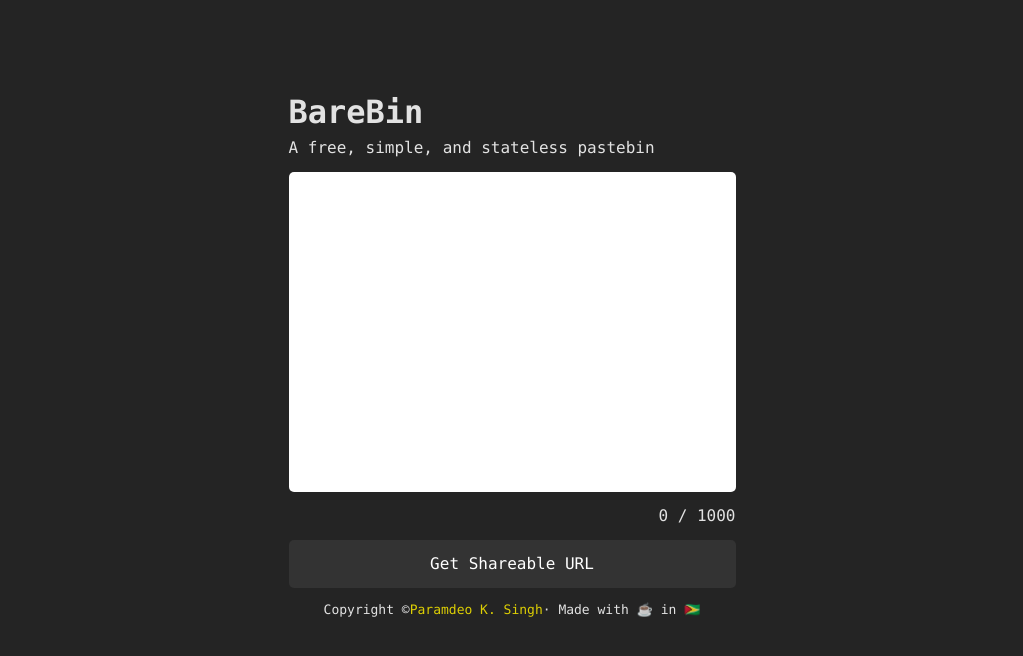
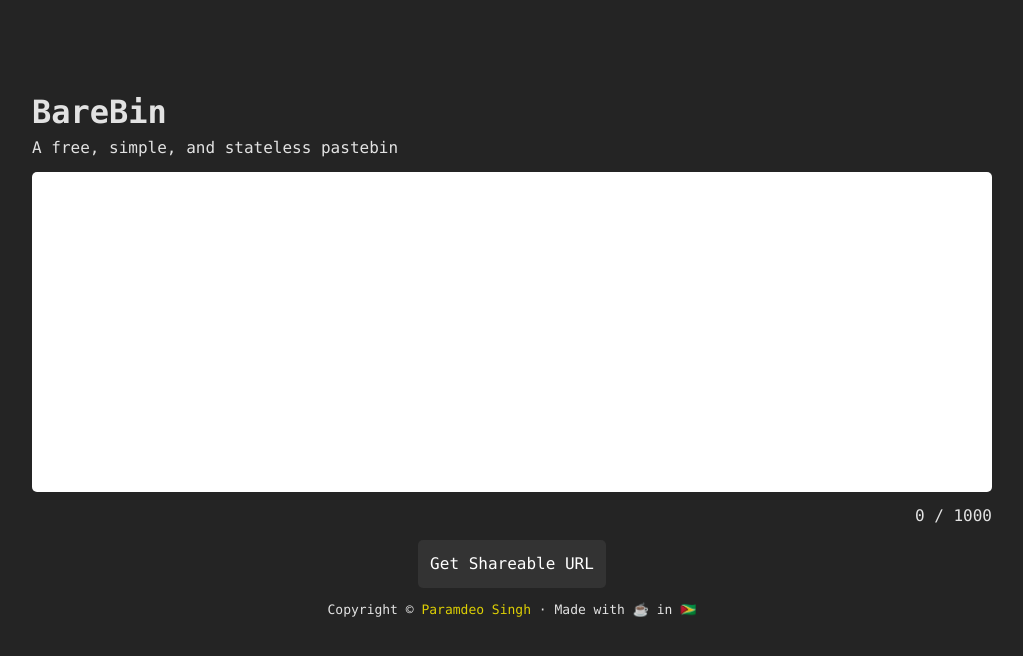
Before and after one commit to paramdeo/barebin, a React (Vite) app: page / in a window 1280 px wide. Shown: the top 656 px of the page, without its empty margins (128-1151 px from the left). Built offline with nearby package versions, Linux system fonts and the light colour scheme.

Commit message:
CSS layout tweaks

```diff
--- a/src/App.css
+++ b/src/App.css
@@ -57,7 +57,9 @@
   margin: 0 auto;
   padding: 5%;
   display: flex;
-  flex-direction: column;
+	flex-direction: column;
+  align-items: center;
+	align-content: center;
 }
 
 textarea {
@@ -70,6 +72,13 @@
   margin-bottom: 0.75rem;
   font-size: inherit;
   border-radius: 5px;
+  width: 75vw;
+}
+
+@media only screen and (max-width: 768px) {
+  textarea {
+    width: 100%;
+  }
 }
 
 a {
@@ -78,18 +87,15 @@
 }
 
 .flex-start {
-  display: flex;
-  justify-content: flex-start;
+  align-self: flex-start
 }
 
 .flex-end {
-  display: flex;
-  justify-content: flex-end;
+  align-self: flex-end;
 }
 
 .flex-center {
-  display: flex;
-  justify-content: center;
+  align-self: center;
 }
 
 .hidden {
@@ -119,4 +125,5 @@
 
 .footer {
   font-size: small;
+  text-align: center;
 }
--- a/src/App.tsx
+++ b/src/App.tsx
@@ -45,8 +45,10 @@
   return (
     <>
       <br/>
-      <h1 className="flex-start">BareBin</h1>
-      <p className="flex-start">A free, simple, and stateless pastebin</p>
+      <div className="flex-start">
+      <h1>BareBin</h1>
+      <p>A free, simple, and stateless pastebin</p>
+      </div>
       <textarea
         name="message"
         rows={12}
@@ -55,12 +57,13 @@
         ref={messageRef}
         defaultValue={state}
         onChange={updateBinLength}
-        readOnly={ existingURL ? true : false} />
+        readOnly={ existingURL ? true : false}
+      />
       <p className="flex-end">{state.length} / 1000</p>
       <button onClick={getURL} className={ existingURL ? 'hidden' : 'button' }>Get Shareable URL</button>
       <button onClick={toClipboard} className={ existingURL ? 'button' : 'hidden' }>Copy to Clipboard</button>
       <button onClick={newBin} className={ existingURL ? 'button' : 'hidden' }>New BareBin Snippet</button>
-      <p className="footer flex-center">Copyright &copy; <a href="https://paramdeo.com" target="_blank" rel="noopener" title="Personal website of Paramdeo Singh">Paramdeo K. Singh</a> &middot; Made with ☕️ in 🇬🇾</p>
+      <p className="footer">Copyright &copy; <a href="https://paramdeo.com" target="_blank" rel="noopener" title="Personal website of Paramdeo Singh">Paramdeo Singh</a> &middot; Made with ☕️ in 🇬🇾</p>
     </>
   )
 }
--- a/src/index.css
+++ b/src/index.css
@@ -15,7 +15,6 @@
 }
 
 body {
-  margin: 0;
   display: flex;
   min-height: 100vh;
 }
```
